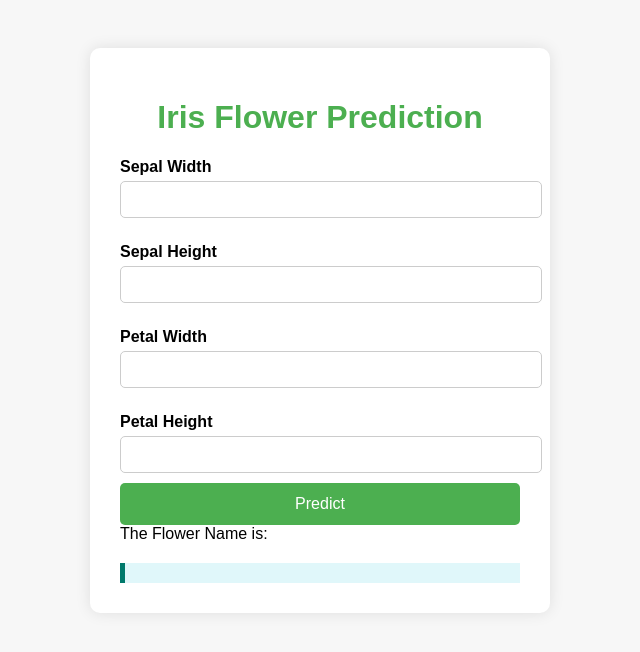
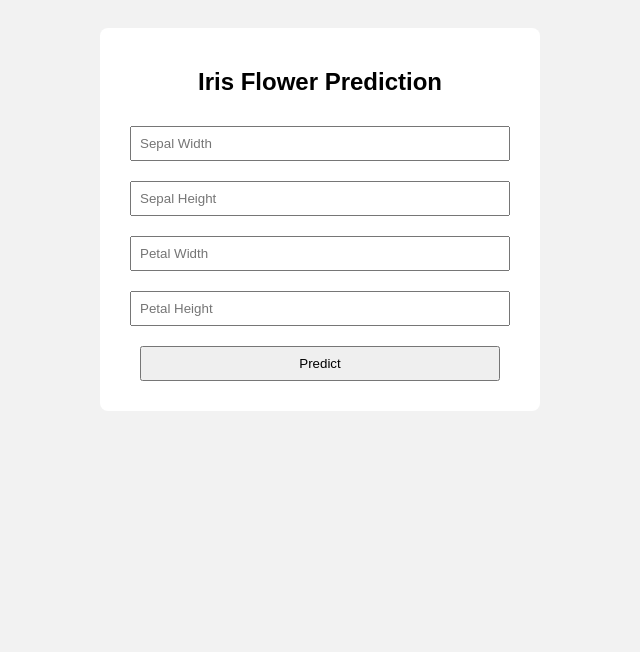
Before and after one commit to lovnishverma/iris_prediction_using_joblib_model, a Flask app: page / in a window 1280 px wide. Shown: the top 652 px of the page, without its empty margins (320-960 px from the left). Run offline with Flask 3, Linux system fonts and the light colour scheme; parts of the project's set-up code (start-up, migrations or seed data) failed here and were passed over.

Commit message:
Update templates/index.html

```diff
--- a/templates/index.html
+++ b/templates/index.html
@@ -5,96 +5,61 @@
     <title>Iris Flower Classifier</title>
     <style>
         body {
-            font-family: Arial, sans-serif;
-            background: #f7f7f7;
-            padding: 40px;
+            font-family: sans-serif;
+            background: #f2f2f2;
+            padding: 20px;
         }
 
         .container {
-            width: 400px;
+            max-width: 400px;
             margin: auto;
-            background: white;
-            padding: 30px;
-            border-radius: 10px;
-            box-shadow: 0 0 15px rgba(0,0,0,0.1);
+            background: #fff;
+            padding: 20px;
+            border-radius: 8px;
+            text-align: center;
         }
 
-        h1 {
-            text-align: center;
-            color: #4CAF50;
-        }
-
-        label {
-            display: block;
-            margin: 15px 0 5px;
-            font-weight: bold;
-        }
-
-        input[type="text"] {
-            width: 100%;
-            padding: 10px;
-            margin-bottom: 10px;
-            border: 1px solid #ccc;
-            border-radius: 5px;
-        }
-
-        input[type="submit"] {
-            background: #4CAF50;
-            color: white;
-            border: none;
-            padding: 12px 20px;
-            border-radius: 5px;
-            cursor: pointer;
-            width: 100%;
-            font-size: 16px;
-        }
-
-        input[type="submit"]:hover {
-            background: #45a049;
+        input[type="text"], input[type="submit"] {
+            width: 90%;
+            padding: 8px;
+            margin: 10px 0;
         }
 
         .result {
-            margin-top: 20px;
-            padding: 10px;
-            background: #e0f7fa;
-            border-left: 5px solid #00796b;
-            font-size: 18px;
+            margin-top: 15px;
+            font-weight: bold;
+            color: green;
+        }
+
+        img {
+            margin-top: 10px;
+            width: 200px;
+            height: 200px;
         }
     </style>
 </head>
 <body>
     <div class="container">
-        <h1>Iris Flower Prediction</h1>
+        <h2>Iris Flower Prediction</h2>
         <form method="POST" action="/predict">
-            <label for="swidth">Sepal Width</label>
-            <input type="text" id="swidth" name="swidth" required>
-
-            <label for="sheight">Sepal Height</label>
-            <input type="text" id="sheight" name="sheight" required>
-
-            <label for="pwidth">Petal Width</label>
-            <input type="text" id="pwidth" name="pwidth" required>
-
-            <label for="pheight">Petal Height</label>
-            <input type="text" id="pheight" name="pheight" required>
-
+            <input type="text" name="swidth" placeholder="Sepal Width" required><br>
+            <input type="text" name="sheight" placeholder="Sepal Height" required><br>
+            <input type="text" name="pwidth" placeholder="Petal Width" required><br>
+            <input type="text" name="pheight" placeholder="Petal Height" required><br>
             <input type="submit" value="Predict">
         </form>
 
-       <div> The Flower Name is: </div>
-     <div align="center" class="result"> {{data}} </div>
-     <center>
-{% if data=="setosa" %}
-    <img src="https://huggingface.co/spaces/your-username/your-space-name/resolve/main/setosa.png" alt="IRIS SETOSA" width="200" height="200">
-{% elif data=="versicolor" %}
-    <img src="https://huggingface.co/spaces/your-username/your-space-name/resolve/main/versicolor.png" alt="IRIS VERSICOLOR" width="200" height="200">
-{% elif data=="virginica" %}
-    <img src="https://huggingface.co/spaces/your-username/your-space-name/resolve/main/virginica.png" alt="IRIS VIRGINICA" width="200" height="200">
-{% endif %}
+        {% if data %}
+            <div class="result">The Flower Name is: {{ data }}</div>
 
-
-
-     </center>
+            {% if data == "setosa" %}
+                <img src="https://cdn-uploads.huggingface.co/production/uploads/6474405f90330355db146c76/wi5XEAVfDpNnTDM-cFlPE.png" alt="Iris Setosa">
+            {% elif data == "versicolor" %}
+                <img src="https://cdn-uploads.huggingface.co/production/uploads/6474405f90330355db146c76/6aXkk_yp48P48-Fse89gY.png" alt="Iris Versicolor">
+            {% elif data == "virginica" %}
+                <img src="https://cdn-uploads.huggingface.co/production/uploads/6474405f90330355db146c76/5TvdKlzh0RqGWzQx9dgE3.png" alt="Iris Virginica">
+            {% endif %}
+        {% endif %}
     </div>
 </body>
 </html>
```
